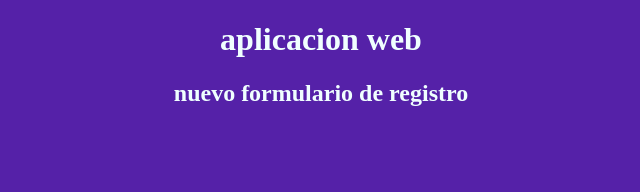
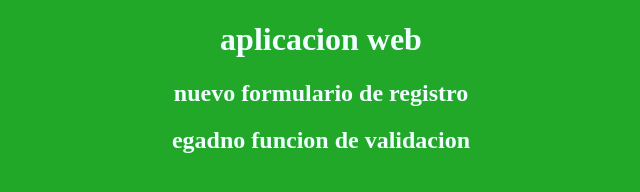
Before and after one commit to samuelDDF/repositorio-1er-corte, a plain HTML site: page index.html in a window 1280 px wide. Shown: the whole page, without its empty margins (319-959 px from the left). Drawn offline with Linux system fonts and the light colour scheme.

Commit message:
agregando funcion de validacion

```diff
--- a/index.html
+++ b/index.html
@@ -7,7 +7,7 @@
 </head>
 <style>
     html, body{
-        background-color: rgb(85, 33, 168);
+        background-color: rgb(33, 168, 40);
         color: azure;
         text-align: center;
     }
@@ -15,5 +15,6 @@
 <body>
     <h1>aplicacion web</h1>
     <h2>nuevo formulario de registro</h2>
+    <h2>egadno funcion de validacion</h2>
 </body>
 </html>
```
